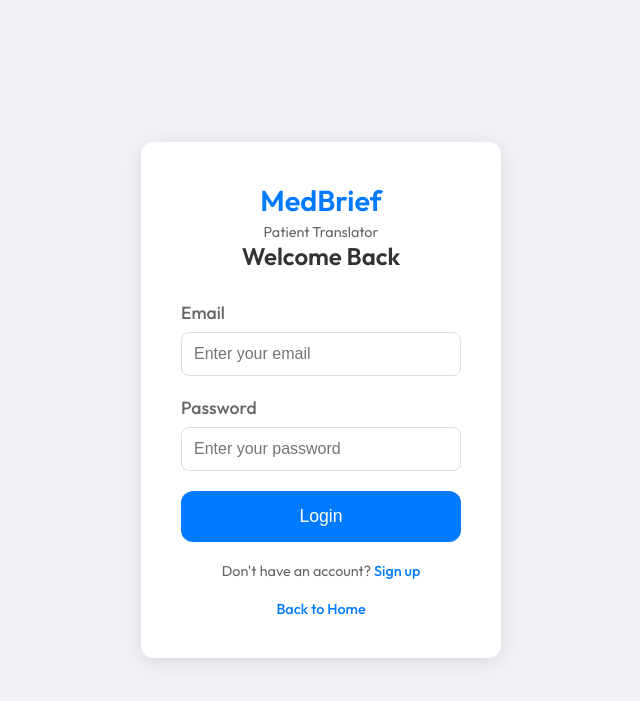
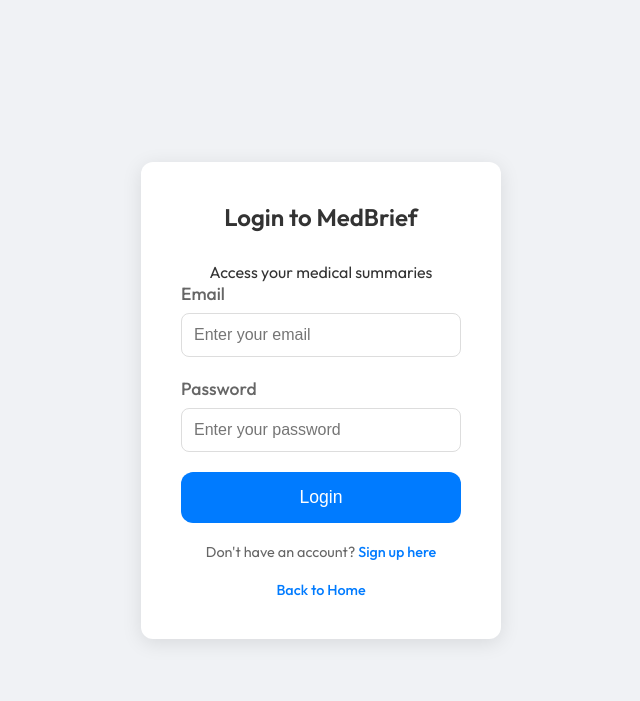
Before and after one commit to rylena/MedBrief, a Flask app: page /login in a window 1280 px wide. Shown: the top 701 px of the page, without its empty margins (319-959 px from the left). Run offline with Flask 3, Linux system fonts and the light colour scheme; some libraries are stand-ins or nearby versions.

Commit message:
Add i18n to all templates (Phase 2)

```diff
--- a/templates/login.html
+++ b/templates/login.html
@@ -14,30 +14,31 @@
 <body class="auth-body">
     <div class="auth-container">
         <div class="auth-card">
-            <div class="logo">
-                <h1>MedBrief</h1>
-                <p>Patient Translator</p>
-            </div>
-            <h2>Welcome Back</h2>
+            <h2 data-i18n="login_title">Login to MedBrief</h2>
+            <p>Access your medical summaries</p>
             <form id="login-form">
                 <div class="form-group">
-                    <label for="email">Email</label>
-                    <input type="email" id="email" required placeholder="Enter your email">
+                    <label for="login-email" data-i18n="login_email">Email</label>
+                    <input type="email" id="login-email" required placeholder="Enter your email">
                 </div>
                 <div class="form-group">
-                    <label for="password">Password</label>
-                    <input type="password" id="password" required placeholder="Enter your password">
+                    <label for="login-password" data-i18n="login_password">Password</label>
+                    <input type="password" id="login-password" required placeholder="Enter your password">
                 </div>
                 <div id="auth-error" class="error-message hidden"></div>
-                <button type="submit" class="primary-btn">Login</button>
+                <button type="submit" class="primary-btn" data-i18n="login_btn">Login</button>
             </form>
 
-            <p class="auth-link">Don't have an account? <a href="/signup">Sign up</a></p>
+            <p class="auth-link">
+                <span data-i18n="login_no_account">Don't have an account?</span> <a href="/signup"
+                    data-i18n="login_signup_link">Sign up here</a>
+            </p>
             <p class="auth-link"><a href="/">Back to Home</a></p>
         </div>
     </div>
 
     <script src="https://cdn.jsdelivr.net/npm/@supabase/supabase-js@2"></script>
+    <script src="{{ url_for('static', filename='js/translations.js') }}"></script>
     <script src="{{ url_for('static', filename='js/auth.js') }}"></script>
 </body>
 
```
Also changed, not shown: templates/chat.html (+13 -8 lines), templates/history.html (+6 -5 lines), templates/signup.html (+12 -7 lines).
